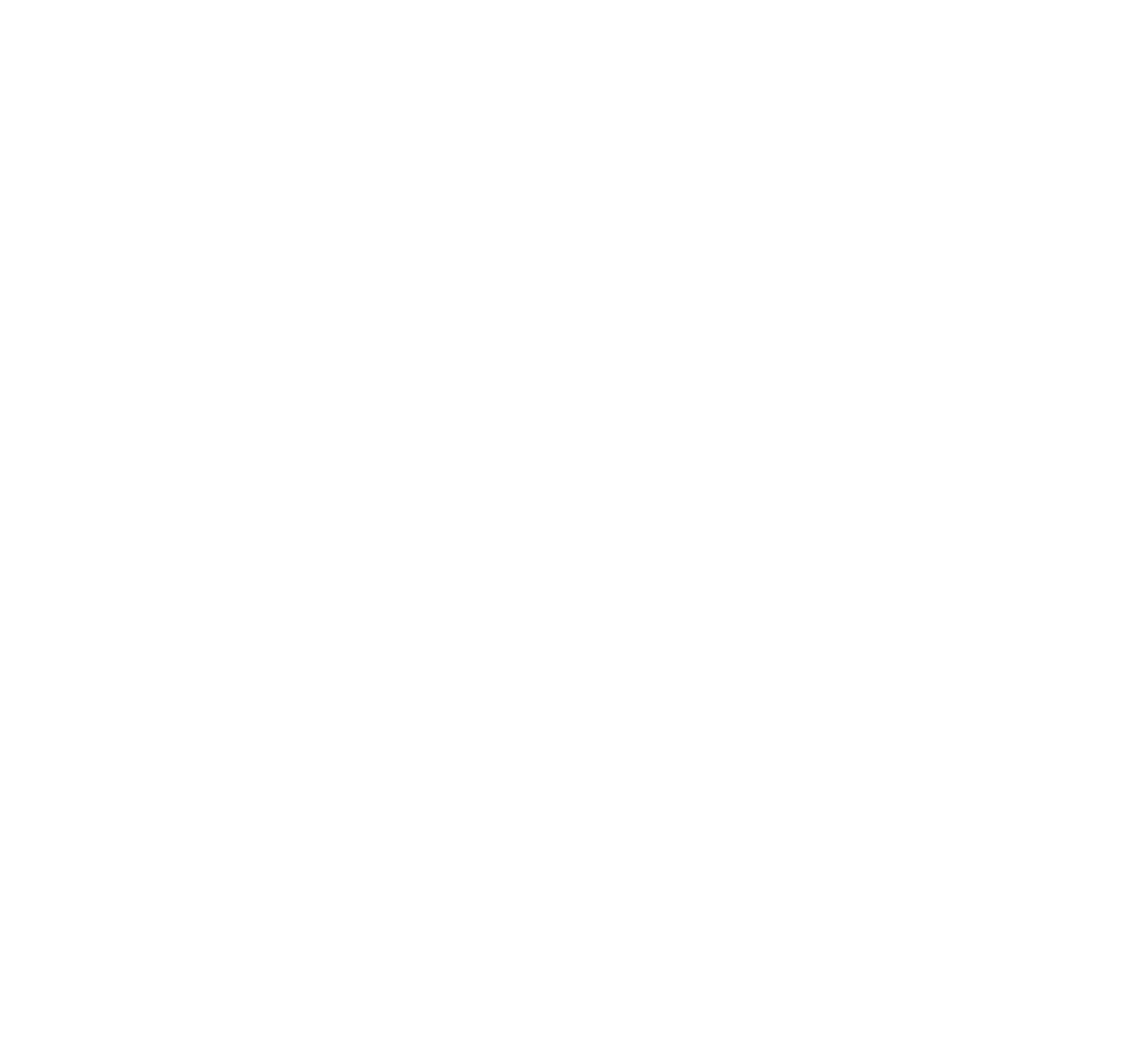
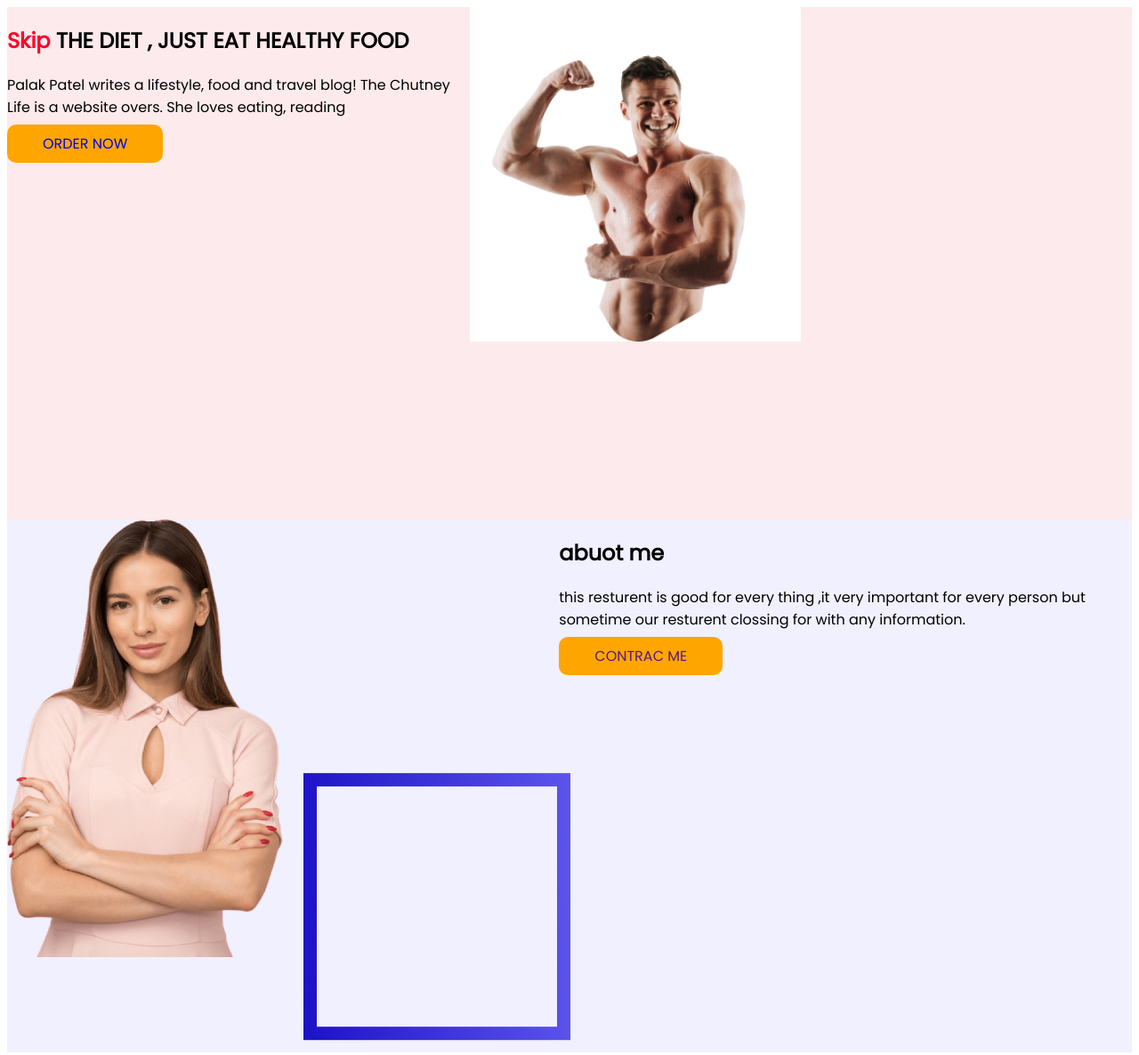
Before and after one commit to rakibahmed17/good-food, a plain HTML site: page index.html in a window 1280 px wide. Shown: the whole page at 89% size. Before the commit the page ends 800 px from the top, so only its background shows below. Drawn offline with Linux system fonts and the light colour scheme.

Commit message:
first section

```diff
--- a/index.html
+++ b/index.html
@@ -5,7 +5,45 @@
     <meta http-equiv="X-UA-Compatible" content="IE=edge" />
     <meta name="viewport" content="width=device-width, initial-scale=1.0" />
     <title>good food</title>
+    <link rel="preconnect" href="https://fonts.googleapis.com" />
+    <link rel="preconnect" href="https://fonts.gstatic.com" crossorigin />
+    <link
+      href="https://fonts.googleapis.com/css2?family=Lato:ital,wght@1,300;1,400&family=Mukta:wght@300&family=Poppins:ital,wght@0,400;1,300;1,400&family=Roboto:wght@400;900&display=swap"
+      rel="stylesheet"
+    />
     <link rel="stylesheet" href="style.css" />
   </head>
-  <body></body>
+  <body>
+    <section class="first-section container-one">
+      <div>
+        <h1><span class="skip">Skip</span> THE DIET , JUST EAT HEALTHY FOOD</h1>
+        <p>
+          Palak Patel writes a lifestyle, food and travel blog! The Chutney Life
+          is a website overs. She loves eating, reading
+        </p>
+        <a
+          class="all-button"
+          target="_blank"
+          href="https://www.foodpanda.com.bd/?gclid=CjwKCAjwhJukBhBPEiwAniIcNS5Fmq7CrY8QKRH6ncK_HjKIeRlZTQm2tT-8RBMdR9PTyhPaYRNNhhoCbMUQAvD_BwE "
+          >ORDER NOW</a
+        >
+      </div>
+      <div class="first-section">
+        <img src="images/Hero Image.jpg" alt="" />
+      </div>
+    </section>
+    <section class="first-section back-image">
+      <div>
+        <img src="images/Person Image.png" alt="" />
+      </div>
+      <div>
+        <h1>abuot me</h1>
+        <p>
+          this resturent is good for every thing ,it very important for every
+          person but sometime our resturent clossing for with any information.
+        </p>
+        <a class="all-button" target="_blank" href="">CONTRAC ME</a>
+      </div>
+    </section>
+  </body>
 </html>
--- a/style.css
+++ b/style.css
@@ -0,0 +1,32 @@
+body{
+ font-family: 'Poppins', sans-serif;
+
+}
+.skip{
+                  color: #ff002b;
+}
+.first-section{
+                  display: flex;
+                  padding-bottom: 100px;
+                  width: 100%;
+
+
+               }
+.container-one{
+                  background-image:url(images/Frame\ 58.jpg);
+
+}
+
+.first-section img{
+                  width:50%;
+}
+.all-button{
+                  text-decoration: none;
+                  background-color: orange;
+                  padding: 10px 40px;
+                  border-radius: 10px;
+}
+.back-image{
+   background-image: url(images/Frame\ 56.jpg);
+   background-repeat: no-repeat;
+}
```
